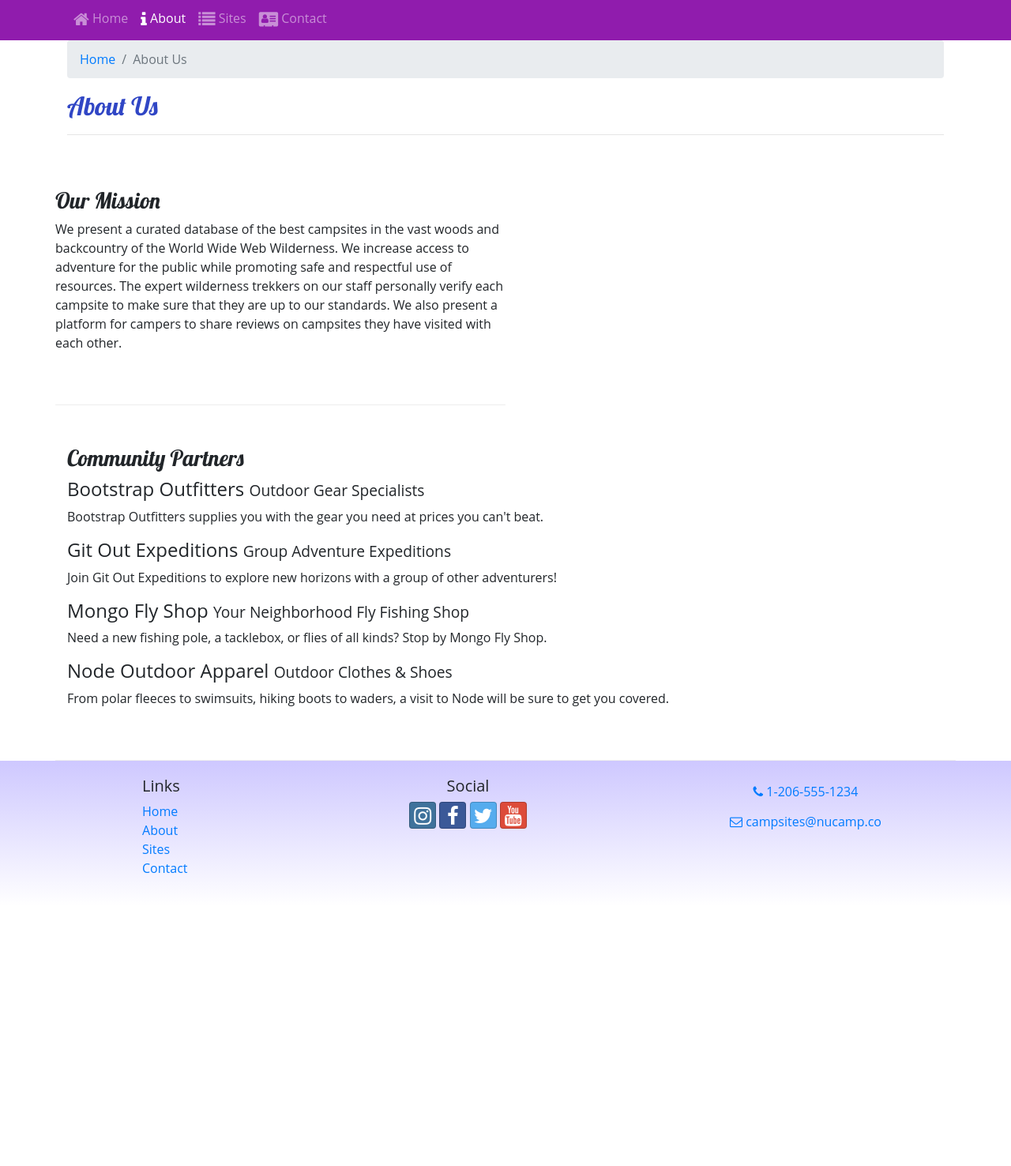
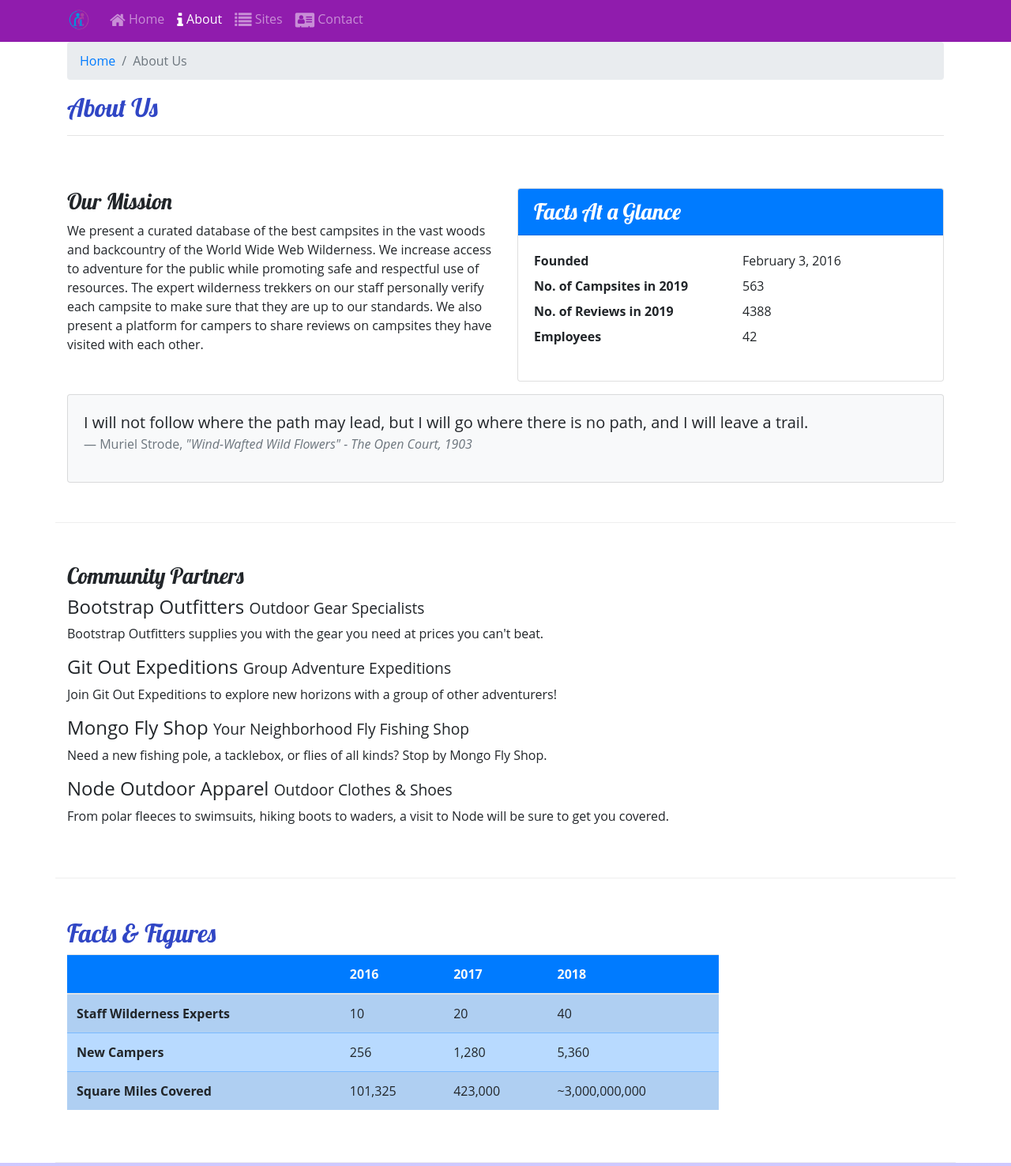
Before and after one commit to AshleyY1065/nucampsite2, a website: page aboutus.html in a window 1280 px wide. Shown: the part 167-1643 px from the top of the page at 79% size. Before the commit the page ends 1314 px from the top, so only its background shows below. Drawn offline with nearby package versions, Linux system fonts and the light colour scheme.

Commit message:
Tables, Cards, & Logos

```diff
--- a/aboutus.html
+++ b/aboutus.html
@@ -23,6 +23,9 @@
     <header class="jumbotron jumbotron-fluid">
         <div class="container">
             <div class="row">
+                <div class="col-4 col-sm-3 col-md-2 align-self-center">
+                    <img src="img/logo.png" class="img-fluid" />
+                </div>
                 <div class="col">
                     <h1>NuCamp</h1>
                     <h2>a better way to camp</h2>
@@ -33,6 +36,7 @@
 
     <nav class="navbar navbar-expand-sm navbar-dark sticky-top">
         <div class="container">
+            <a class="navbar-brand" href="#"><img src="img/logo.png" height="30" width="30" /></a>
             <button class="navbar-toggler ml-auto" type="button" data-toggle="collapse" data-target="#nucampNavbar">
                 <span class="navbar-toggler-icon"></span>
             </button>
@@ -59,10 +63,39 @@
             </div>
         </div>
 
-        <div class="row">
-            <div class="col-sm-6 row-content">
+        <div class="row row-content">
+            <div class="col-sm-6">
                 <h3>Our Mission</h3>
-                <p>We present a curated database of the best campsites in the vast woods and backcountry of the World Wide Web Wilderness. We increase access to adventure for the public while promoting safe and respectful use of resources. The expert wilderness trekkers on our staff personally verify each campsite to make sure that they are up to our standards. We also present a platform for campers to share reviews on campsites they have visited with each other.</p>
+                <p>We present a curated database of the best campsites in the vast woods and backcountry of the World Wide Web Wilderness. We increase access to adventure for the public while promoting safe and respectful use of resources. The expert wilderness trekkers on our staff personally verify each campsite to make sure that they are up to our standards. We also present a platform for campers to share reviews on campsites they have visited with  each other.</p>
+            </div>
+            <div class="col-sm-6">
+                <div class="card">
+                    <h3 class="card-header bg-primary text-white">Facts At a Glance</h3>
+                    <div class="card-body">
+                        <dl class="row">
+                            <dt class="col-6">Founded</dt>
+                            <dd class="col-6">February 3, 2016</dd>
+                            <dt class="col-6">No. of Campsites in 2019</dt>
+                            <dd class="col-6">563</dd>
+                            <dt class="col-6">No. of Reviews in 2019</dt>
+                            <dd class="col-6">4388</dd>
+                            <dt class="col-6">Employees</dt>
+                            <dd class="col-6">42</dd>
+                        </dl>
+                    </div>
+                </div>
+            </div>
+            <div class="col">
+                <div class="card bg-light mt-3">
+                    <blockquote class="blockquote card-body">
+                        <p class="mb-0">I will not follow where the path may lead, but I will go where there is no path, and I will leave a trail.</p>
+                        <footer class="blockquote-footer">Muriel Strode,
+                            <cite title="Source Title">"Wind-Wafted Wild Flowers" -
+                                The Open Court, 1903
+                            </cite>
+                        </footer>
+                    </blockquote>
+                </div>
             </div>
         </div>
 
@@ -79,9 +112,48 @@
                 <p class="d-none d-sm-block">From polar fleeces to swimsuits, hiking boots to waders, a visit to Node will be sure to get you covered.</p>
             </div>
         </div>
+
+        <div class="row row-content">
+            <div class="col-sm-9">
+                <h2>Facts &amp; Figures</h2>
+                <div class="table-responsive">
+                    <table class="table table-striped">
+                        <thead>
+                            <tr class="bg-primary text-light">
+                                <th></th>
+                                <th>2016</th>
+                                <th>2017</th>
+                                <th>2018</th>
+                            </tr>
+                        </thead>
+                        <tbody class="table-primary">
+                            <tr>
+                                <th>Staff Wilderness Experts</th>
+                                <td>10</td>
+                                <td>20</td>
+                                <td>40</td>
+                            </tr>
+                            <tr>
+                                <th>New Campers</th>
+                                <td>256</td>
+                                <td>1,280</td>
+                                <td>5,360</td>
+                            </tr>
+                            <tr>
+                                <th>Square Miles Covered</th>
+                                <td>101,325</td>
+                                <td>423,000</td>
+                                <td>~3,000,000,000</td>
+                            </tr>
+                        </tbody>
+                    </table>
+                </div>
+            </div>
+       </div>
+
     </div>
 
-    <footer>
+    <footer class="site-footer">
         <div class="container">
             <div class="row">
                 <div class="col-4 col-sm-2 offset-1">
--- a/css/styles.css
+++ b/css/styles.css
@@ -14,7 +14,7 @@ header h2 {
     color: #CEC8FF;
 }
 
-footer {
+.site-footer {
     background-image: linear-gradient(#CEC8FF, white);
     padding: 20px 0;
 }
```
Also changed, not shown: contactus.html (+5 -1 lines), index.html (+6 -2 lines), img/bootstrap-thumb.png (added), img/breadcrumb-trail-thumb.jpg (added), img/breadcrumb-trail.jpg (added), img/chrome-river-thumb.jpg (added), img/chrome-river.jpg (added), img/logo.png (added), img/react-lake-thumb.jpg (added), img/react-lake.jpg (added), 1 other file.
